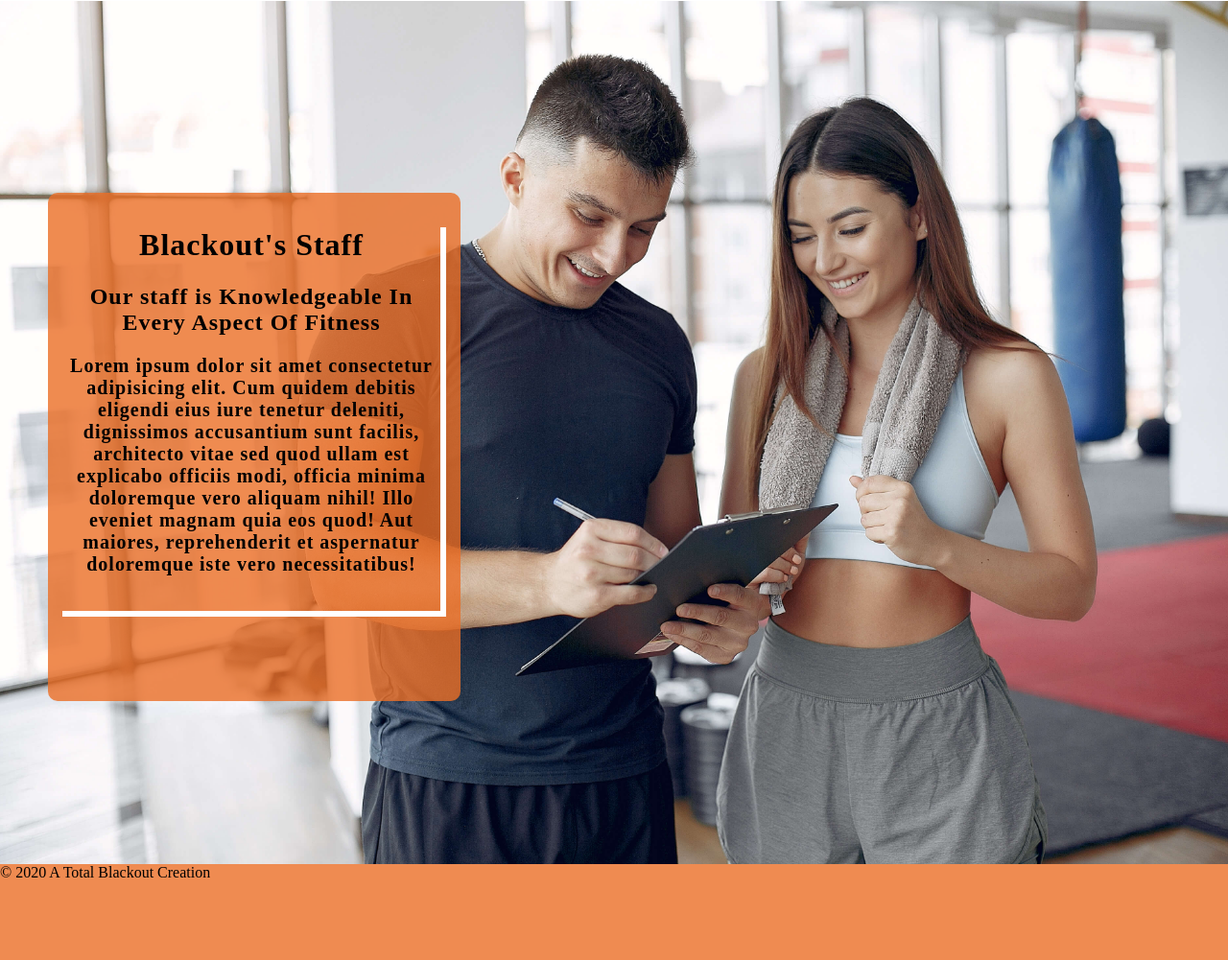
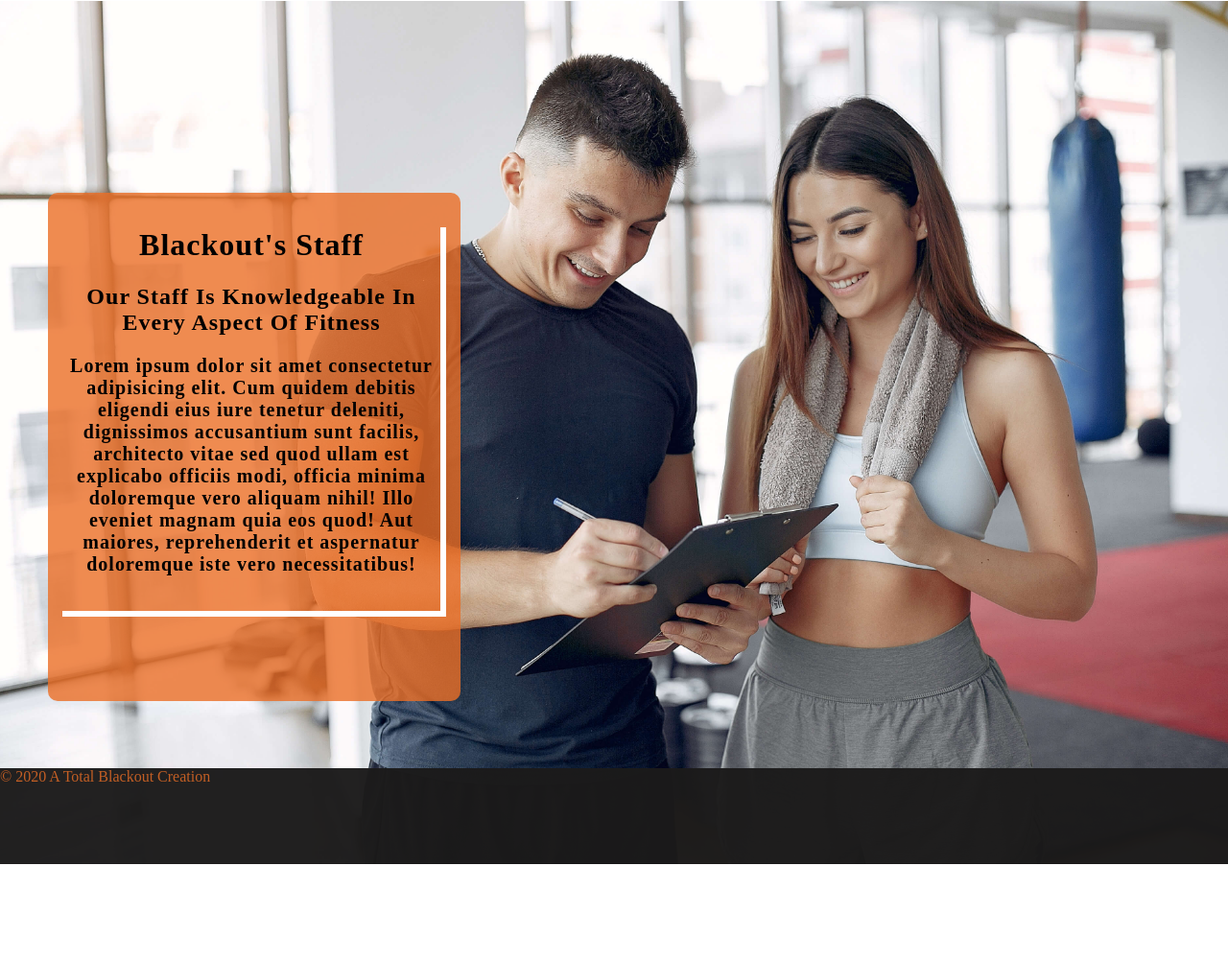
Before and after one commit to chauncew/Fitness-Site, a plain HTML site: page index.html in a window 1280 px wide. Shown: the part 3132-4133 px from the top of the page at 96% size. After the commit the page ends 4033 px from the top, so only its background shows below. Drawn offline with Linux system fonts and the light colour scheme; grey boxes are pictures that could not be loaded; a web font is replaced by a local one.

Commit message:
Changed the footer color added some style.

```diff
--- a/index.html
+++ b/index.html
@@ -66,7 +66,7 @@
             <span class="info2">
                 <div class="headings">
                     <h1 class="para2">Blackout's Equipment </h1>
-                    <h2>We Have Everything To Help Reach Your Goals</h2>
+                    <h2>We Have Everything To Help You Reach Your Goals</h2>
                     <p class="paras">Lorem ipsum dolor sit amet consectetur adipisicing elit. Cum quidem debitis eligendi eius iure tenetur deleniti, dignissimos accusantium sunt facilis, architecto vitae sed quod ullam est explicabo officiis modi, officia minima doloremque vero aliquam nihil! Illo eveniet magnam quia eos quod! Aut maiores, reprehenderit et aspernatur doloremque iste vero necessitatibus!</p>
                 </div>
             </span>
@@ -80,19 +80,22 @@
             <span class="info3">
                 <div class="headings">
                     <h1 class="para3">Blackout's Staff </h1>
-                    <h2>Our staff is Knowledgeable In Every Aspect Of Fitness</h2>
+                    <h2>Our Staff Is Knowledgeable In Every Aspect Of Fitness</h2>
                     <p class="paras">Lorem ipsum dolor sit amet consectetur adipisicing elit. Cum quidem debitis eligendi eius iure tenetur deleniti, dignissimos accusantium sunt facilis, architecto vitae sed quod ullam est explicabo officiis modi, officia minima doloremque vero aliquam nihil! Illo eveniet magnam quia eos quod! Aut maiores, reprehenderit et aspernatur doloremque iste vero necessitatibus!</p>
                 </div>
             </span>
         </div>
+
+        <footer>
+            <p class="copy-para">&copy 2020 A Total Blackout Creation</p>
+        </footer>
+
     </div>
 
 
     <script src="script.js"></script>
 
-    <footer>
-        <p class="copy-para">&copy 2020 A Total Blackout Creation</p>
-    </footer>
+
 
 </body>
 </html>
--- a/styles.css
+++ b/styles.css
@@ -256,8 +256,13 @@ body {
 footer {
     height: 100px;
     width: 100%;
-    background-color: rgba(235, 110, 38, 0.8);}
+    position: absolute;
+    bottom: 0;
+    left: 0;
+    background: rgba(27, 26, 26, 0.97);
+}
 
 .copy-para {
     margin-top: 0;
+    color: rgba(235, 110, 38, 0.8);
 }
```
